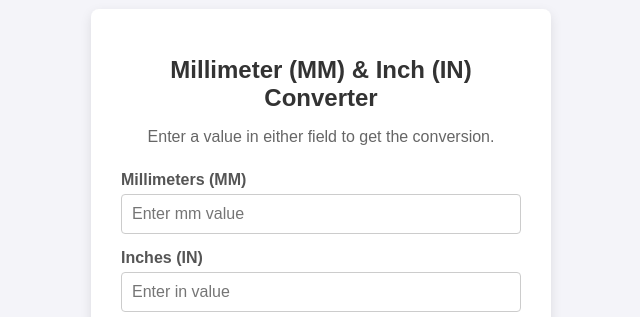
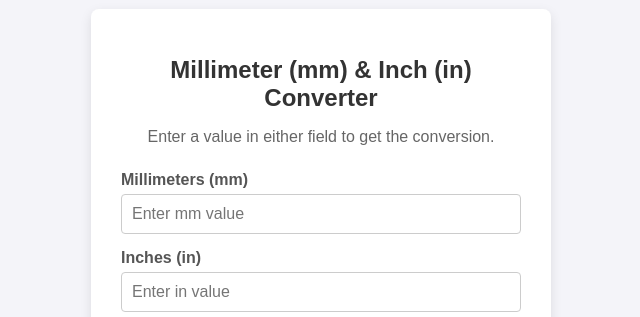
Before and after one commit to jkhurdan/Wednesday, a plain HTML site: page convert/index.html in a window 1280 px wide. Shown: the part 189-506 px from the top of the page, 319-959 px from the left. Drawn offline with Linux system fonts and the light colour scheme.

Commit message:
Update index.html

```diff
--- a/convert/index.html
+++ b/convert/index.html
@@ -8,16 +8,16 @@
 </head>
 <body>
     <div class="converter-container">
-        <h1>Millimeter (MM) & Inch (IN) Converter</h1>
+        <h1>Millimeter (mm) & Inch (in) Converter</h1>
         <p>Enter a value in either field to get the conversion.</p>
 
         <div class="input-group">
-            <label for="mmInput">Millimeters (MM)</label>
+            <label for="mmInput">Millimeters (mm)</label>
             <input type="number" id="mmInput" placeholder="Enter mm value">
         </div>
 
         <div class="input-group">
-            <label for="inInput">Inches (IN)</label>
+            <label for="inInput">Inches (in)</label>
             <input type="number" id="inInput" placeholder="Enter in value">
         </div>
 
```
